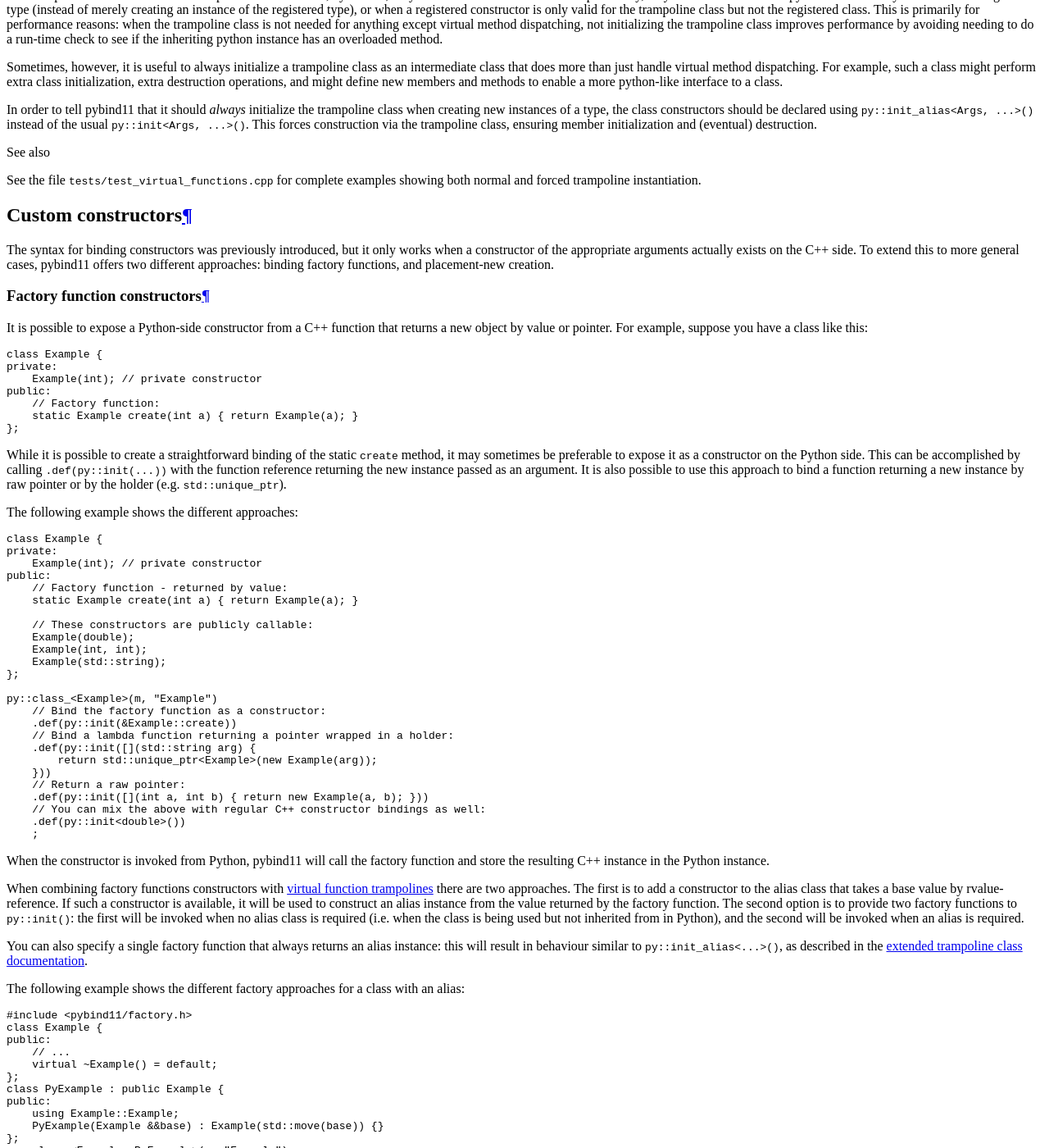
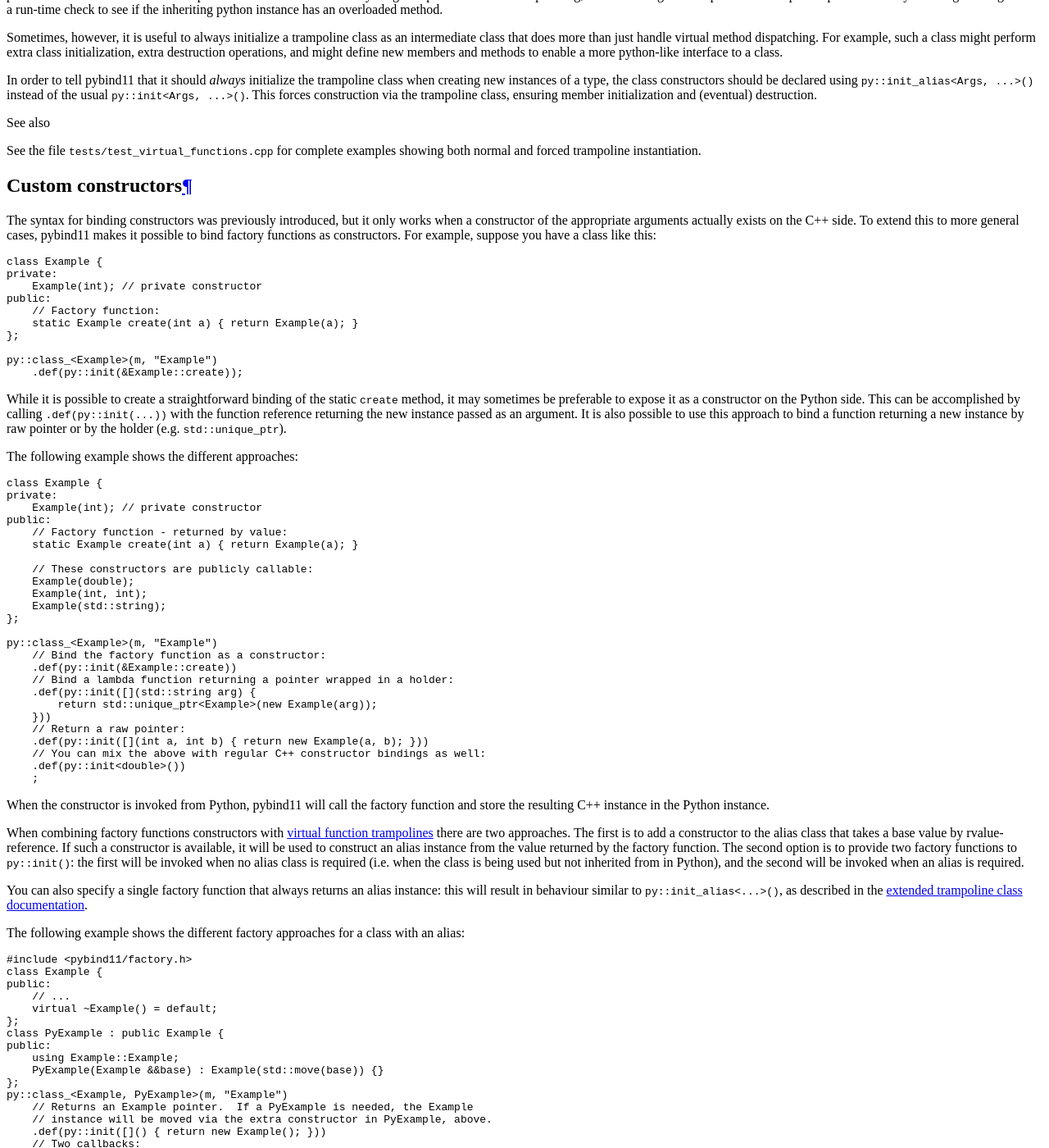
Before and after one commit to pybind/pybind11, a Sphinx documentation site: the page built from docs/advanced/classes.rst, in a window 1280 px wide and 1400 px high, scrolled down 4807 px. Shown: the whole window at 82% size. Built offline with Sphinx 7.4.7 and the Read the Docs theme 2.0.0, drawn with Linux system fonts in a browser that asks for light colours; some of the changed text lies outside the part shown.

Commit message:
Remove deprecated placement-new constructor from docs
[skip ci]

```diff
--- a/docs/advanced/classes.rst
+++ b/docs/advanced/classes.rst
@@ -361,14 +361,8 @@
 
 The syntax for binding constructors was previously introduced, but it only
 works when a constructor of the appropriate arguments actually exists on the
-C++ side.  To extend this to more general cases, pybind11 offers two different
-approaches: binding factory functions, and placement-new creation.
-
-Factory function constructors
------------------------------
-
-It is possible to expose a Python-side constructor from a C++ function that
-returns a new object by value or pointer.  For example, suppose you have a
+C++ side.  To extend this to more general cases, pybind11 makes it possible
+to bind factory functions as constructors. For example, suppose you have a
 class like this:
 
 .. code-block:: cpp
@@ -380,6 +374,9 @@
         // Factory function:
         static Example create(int a) { return Example(a); }
     };
+
+    py::class_<Example>(m, "Example")
+        .def(py::init(&Example::create));
 
 While it is possible to create a straightforward binding of the static
 ``create`` method, it may sometimes be preferable to expose it as a constructor
@@ -462,35 +459,6 @@
         // *Always* returns an alias instance (like py::init_alias<>())
         .def(py::init([]() { return new PyExample(); }))
         ;
-
-Low-level placement-new construction
-------------------------------------
-
-A second approach for creating new instances use C++ placement new to construct
-an object in-place in preallocated memory.  To do this, you simply bind a
-method name ``__init__`` that takes the class instance as the first argument by
-pointer or reference, then uses a placement-new constructor to construct the
-object in the pre-allocated (but uninitialized) memory.
-
-For example, instead of:
-
-.. code-block:: cpp
-
-    py::class_<Example>(m, "Example")
-        .def(py::init<int>());
-
-you could equivalently write:
-
-.. code-block:: cpp
-
-    py::class_<Example>(m, "Example")
-        .def("__init__",
-            [](Example &instance, int arg) {
-                new (&instance) Example(arg);
-            }
-        );
-
-which will invoke the constructor in-place at the pre-allocated memory.
 
 Brace initialization
 --------------------
```
